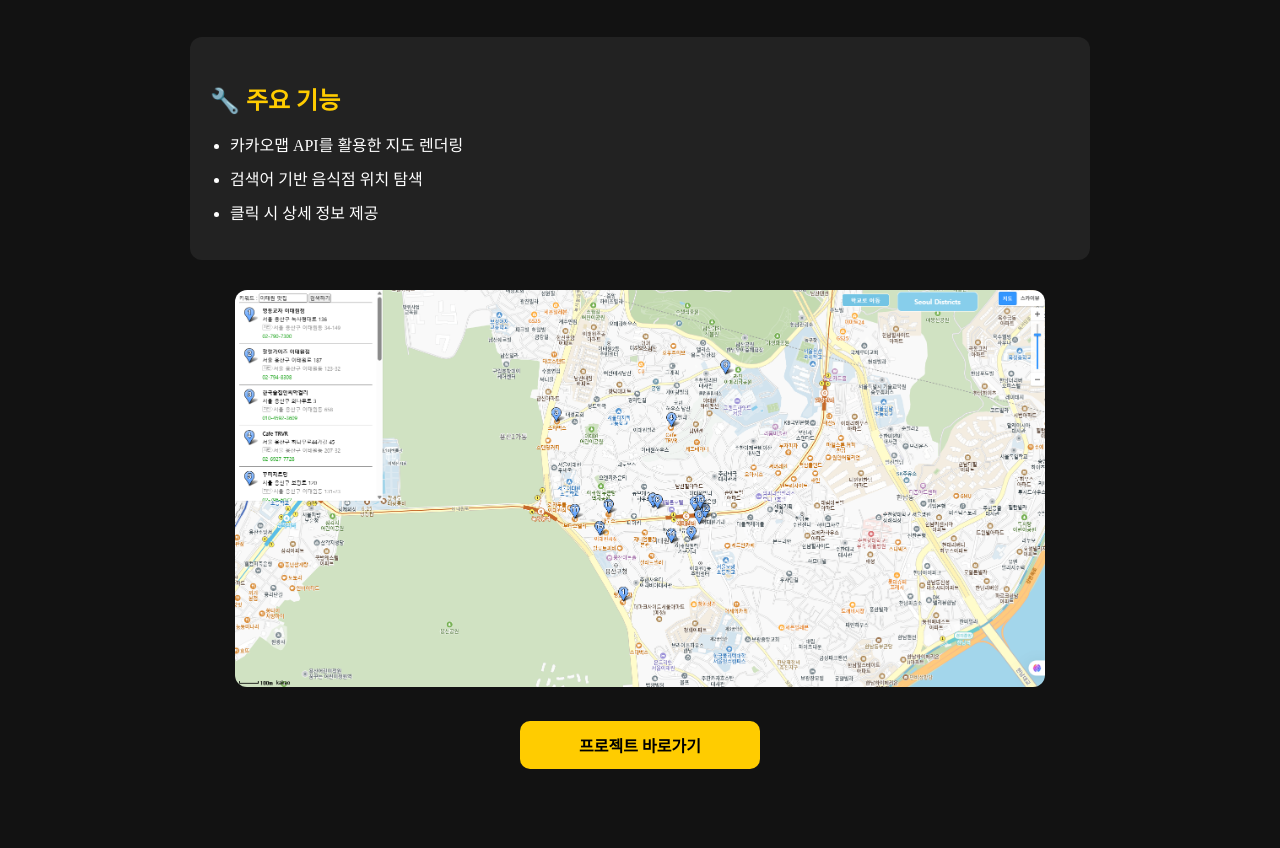
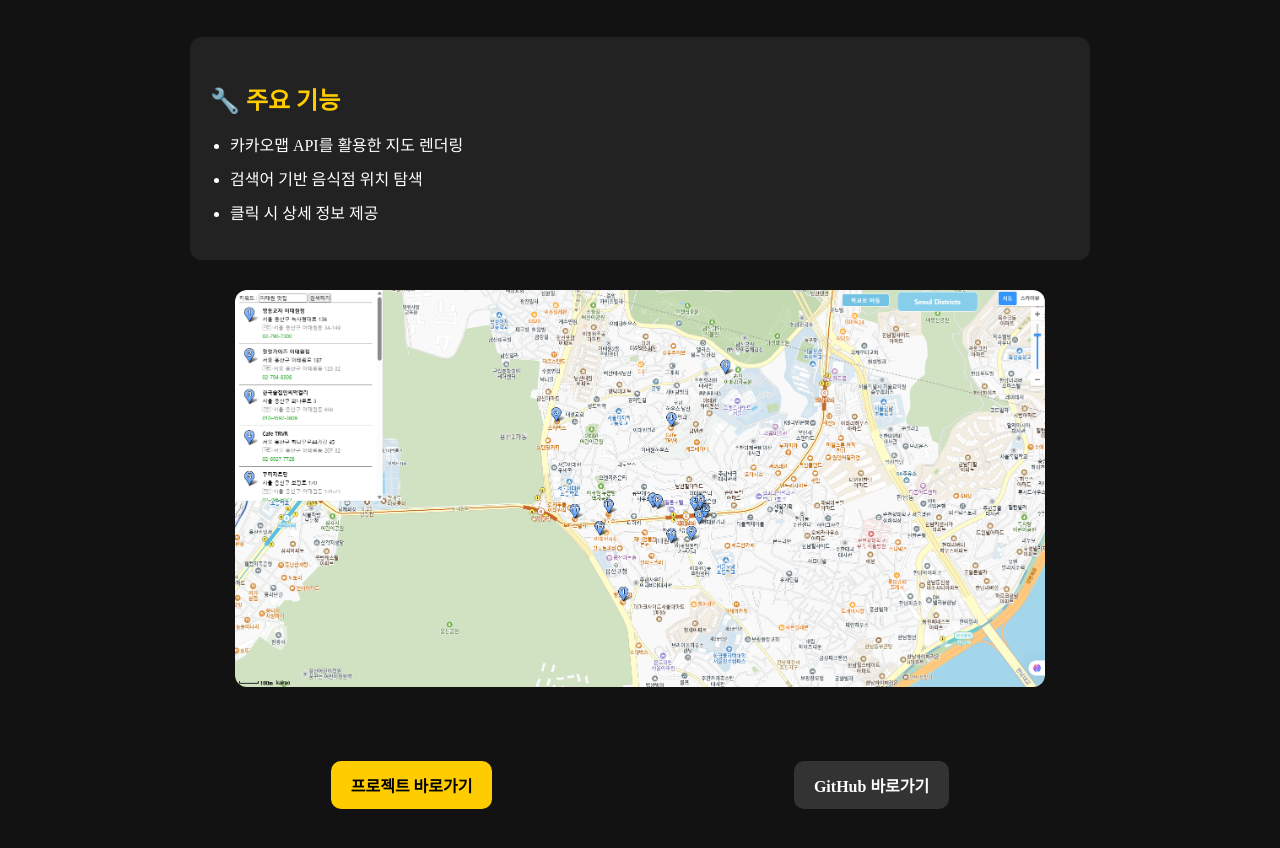
Before and after one commit to deadrabbit07/web-portfolio, a plain HTML site: page restaurant.html in a window 1280 px wide. Shown: the part 188-1036 px from the top of the page. Drawn offline with Linux system fonts and the light colour scheme.

Commit message:
git link

```diff
--- a/restaurant.html
+++ b/restaurant.html
@@ -99,12 +99,31 @@
       <div class="project-img">
         <img src="./img/restaurantmap.png" alt="Restaurant Map Screenshot" />
       </div>
-      <a
-        href="https://deadrabbit07.github.io/restaurantmap/"
-        target="_blank"
-        class="visit-btn"
-        >프로젝트 바로가기</a
+      <div
+        style="
+          display: flex;
+          justify-content: center;
+          gap: 20px;
+          flex-wrap: wrap;
+          margin-top: 40px;
+        "
       >
+        <a
+          href="https://deadrabbit07.github.io/restaurantmap/"
+          target="_blank"
+          class="visit-btn"
+        >
+          프로젝트 바로가기
+        </a>
+        <a
+          href="https://github.com/deadrabbit07/restaurantmap"
+          target="_blank"
+          class="visit-btn"
+          style="background: #333; color: white"
+        >
+          GitHub 바로가기
+        </a>
+      </div>
     </div>
   </body>
 </html>
```
Also changed, not shown: daily-chill.html (+18 -0 lines), defence.html (+18 -0 lines), my-eco-book.html (+17 -5 lines), puzzle.html (+18 -0 lines).
